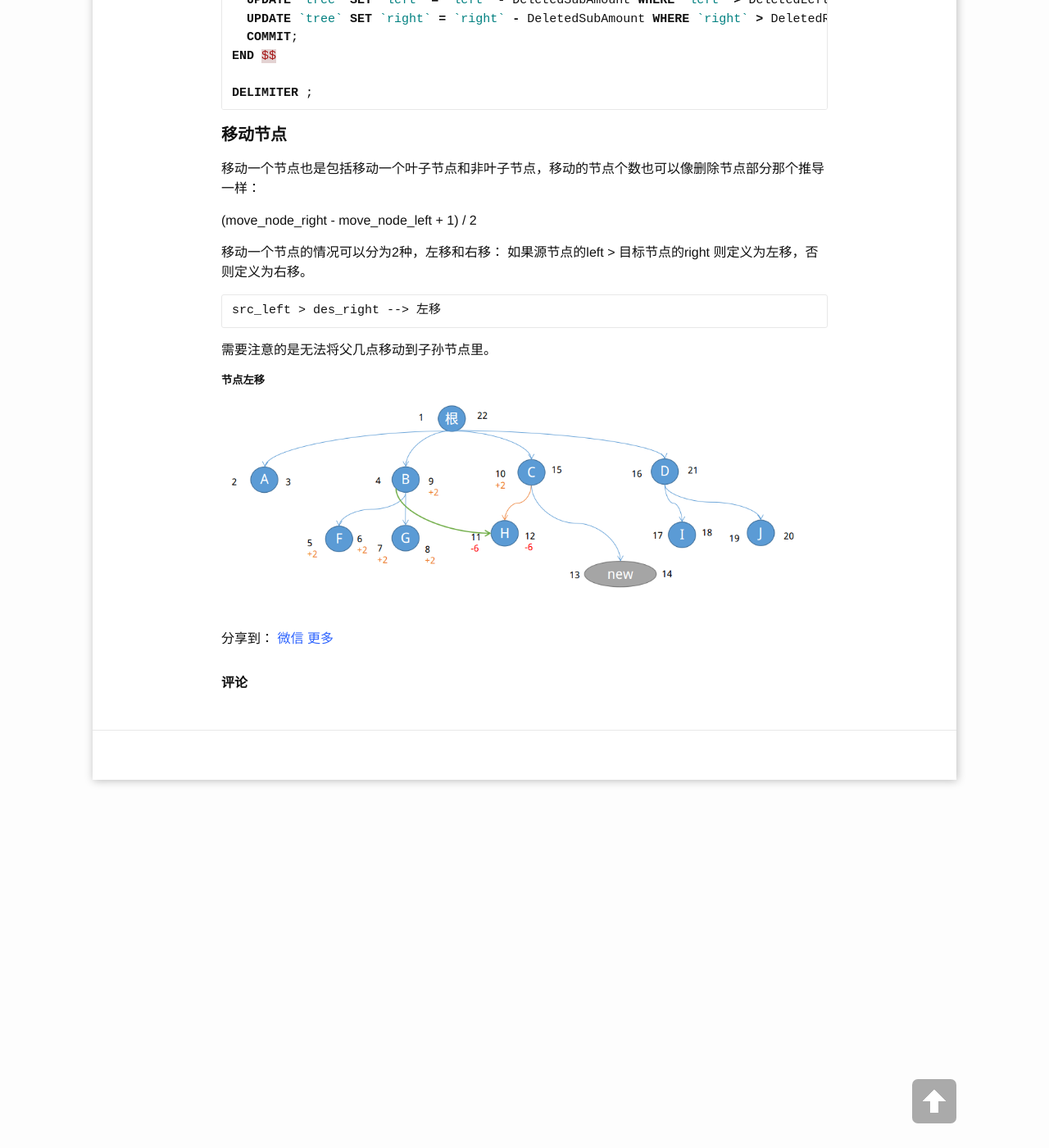
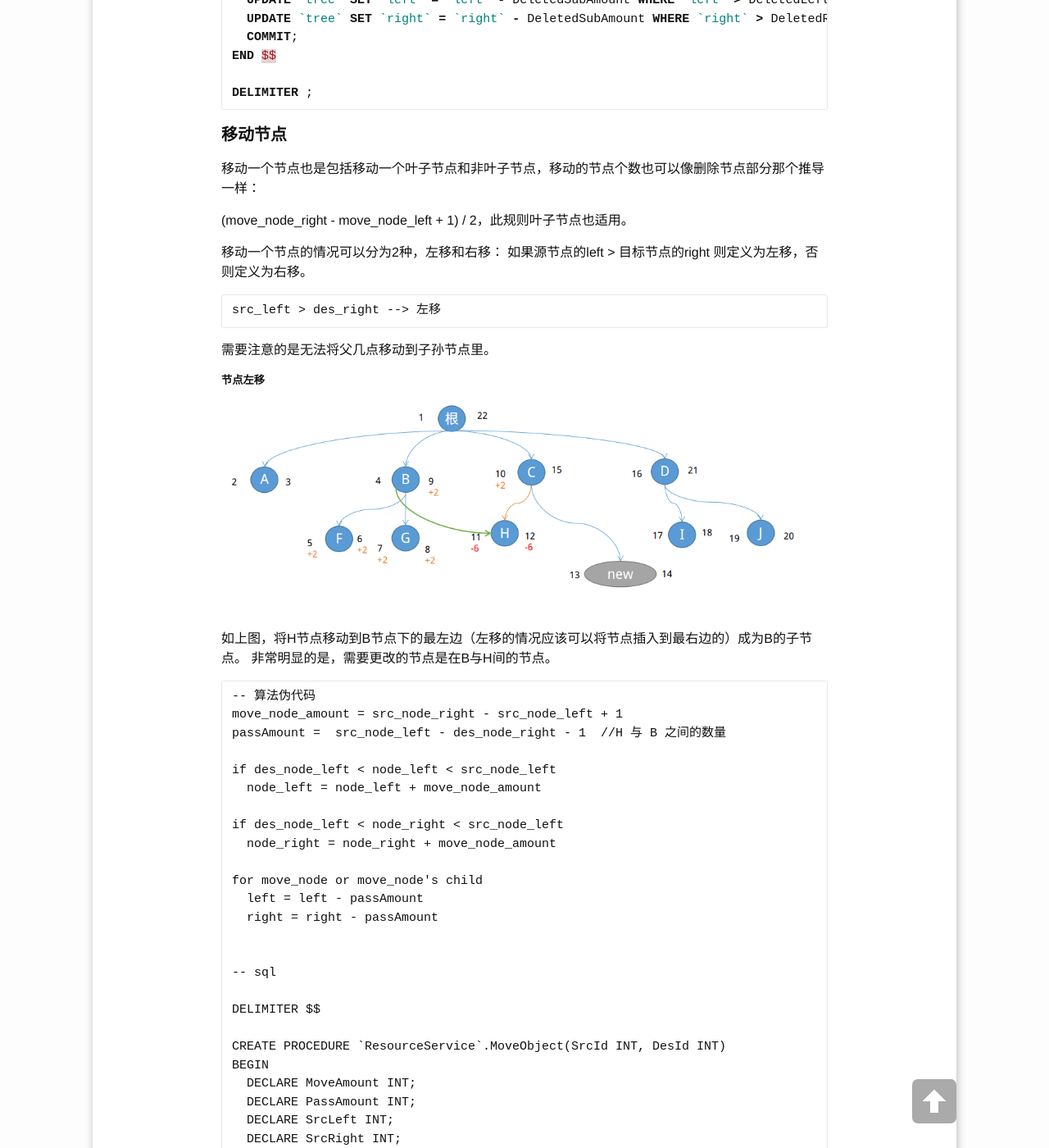
Before and after one commit to TopSpoofer/TopSpoofer.github.io, a Jekyll site: the page built from _posts/2017/07/2017-07-13-基于Nested Sets的树形数据库详细设计.md, in a window 1280 px wide and 1400 px high, scrolled down 5394 px. Shown: the whole window at 82% size. Built offline with Jekyll 4.4.1, drawn with Linux system fonts in a browser that asks for light colours; comment, search, counter and statistics services are not loaded; some of the changed text lies outside the part shown.

Commit message:
add blog

````diff
--- a/_posts/2017/07/2017-07-13-基于Nested Sets的树形数据库详细设计.md
+++ b/_posts/2017/07/2017-07-13-基于Nested Sets的树形数据库详细设计.md
@@ -207,7 +207,7 @@ DELIMITER ;
 
 移动一个节点也是包括移动一个叶子节点和非叶子节点，移动的节点个数也可以像删除节点部分那个推导一样：
 
-(move_node_right - move_node_left + 1) / 2
+(move_node_right - move_node_left + 1) / 2，此规则叶子节点也适用。
 
 移动一个节点的情况可以分为2种，左移和右移： 如果源节点的left > 目标节点的right 则定义为左移，否则定义为右移。
 ```
@@ -218,6 +218,96 @@ src_left > des_right --> 左移
 ##### 节点左移
 
 ![节点左移.png][4]
+
+如上图，将H节点移动到B节点下的最左边（左移的情况应该可以将节点插入到最右边的）成为B的子节点。
+非常明显的是，需要更改的节点是在B与H间的节点。
+
+```
+-- 算法伪代码
+move_node_amount = src_node_right - src_node_left + 1
+passAmount =  src_node_left - des_node_right - 1  //H 与 B 之间的数量
+
+if des_node_left < node_left < src_node_left
+  node_left = node_left + move_node_amount
+
+if des_node_left < node_right < src_node_left
+  node_right = node_right + move_node_amount
+
+for move_node or move_node's child
+  left = left - passAmount
+  right = right - passAmount
+
+
+-- sql
+
+DELIMITER $$
+
+CREATE PROCEDURE `ResourceService`.MoveObject(SrcId INT, DesId INT)
+BEGIN
+  DECLARE MoveAmount INT;
+  DECLARE PassAmount INT;
+  DECLARE SrcLeft INT;
+  DECLARE SrcRight INT;
+  DECLARE DesLeft INT;
+  DECLARE DesRight Int;
+
+  SELECT `left`, `right` INTO SrcLeft, SrcRight FROM `tree` WHERE `id` = SrcId;
+  SELECT `left`, `right` INTO DesLeft, DesRight FROM `tree` WHERE `id` = DesId;
+  DROP TABLE IF EXISTS `TreeDB`.`MoveObjectTmpTable`;
+  CREATE TEMPORARY TABLE `TreeDB`.`MoveObjectTmpTable`
+      (SELECT `id` FROM `tree` WHERE `left` >= SrcLeft AND `right` <= SrcRight);
+  SET MoveAmount = SrcRight - SrcLeft + 1;
+  IF (SrcLeft > DesRight) THEN
+    SET PassAmount = SrcLeft - DesLeft - 1;
+    START TRANSACTION;
+    UPDATE `tree` SET `left` = `left` + MoveAmount WHERE `left` > DesLeft AND `left` < SrcLeft;
+    UPDATE `tree` SET `right` = `right` + MoveAmount WHERE `right` > DesLeft AND `right` < SrcLeft;
+    UPDATE `tree` SET `left` = `left` - PassAmount, `right` = `right` - PassAmount WHERE `id` in
+      (SELECT `id` FROM `TreeDB`.`MoveObjectTmpTable`);
+    COMMIT;
+  END IF;
+END $$
+
+DELIMITER ;
+```
+需要注意的是，要先记录被移动的节点及其子孙的id，不然update 后left和right有重复的节点，无法在获取到被移动的节点了！
+
+
+#### 节点右移
+
+
+
+
+
+
+
+
+
+
+
+
+
+
+
+
+
+
+
+
+
+
+
+
+
+
+
+
+
+
+
+
+
+
 
 
 
````
